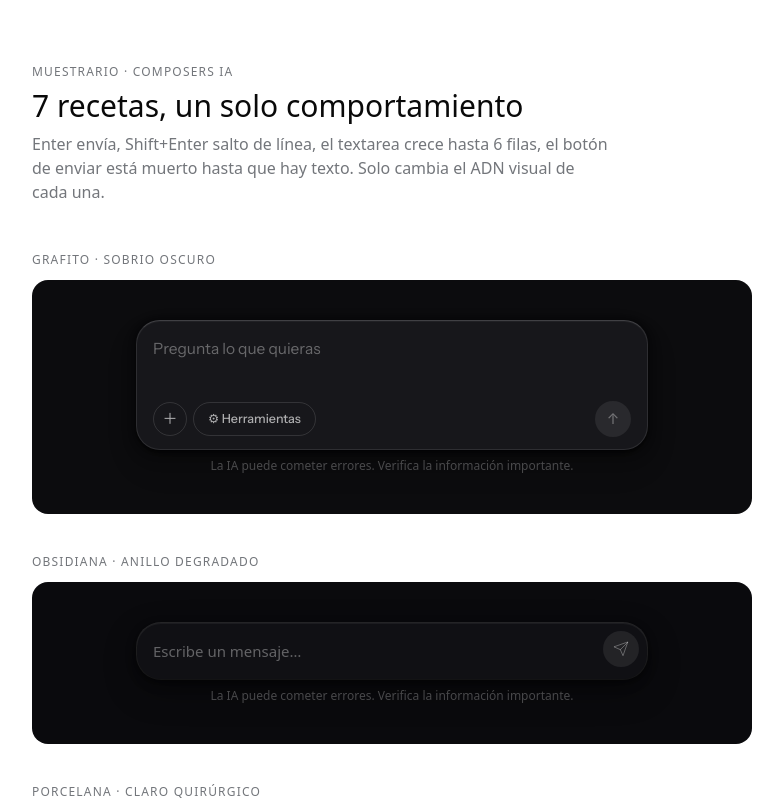
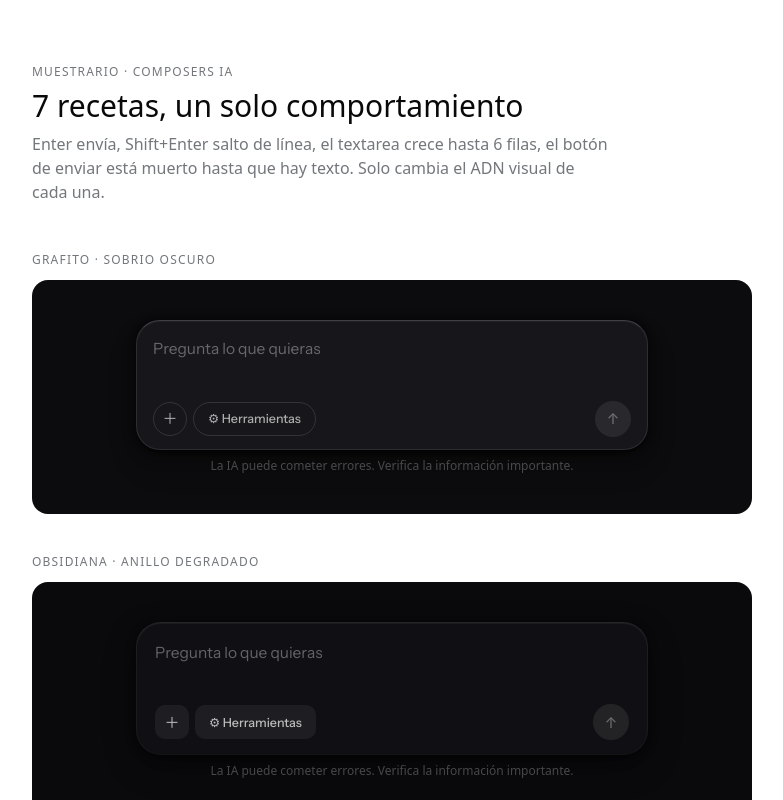
Before and after one commit to turbillon50/catalogo-compoentes, a Next.js app: page /composers in a window 1280 px wide. Shown: the top 800 px of the page, without its empty margins (248-1031 px from the left). Built offline with nearby package versions, Linux system fonts and the light colour scheme.

Commit message:
refactor(composers): Obsidiana sobre las clases CSS reales (el anillo ahora es :focus-within nativo, sin el bug de especificidad de antes)

```diff
--- a/components/composers/ObsidianaComposer.tsx
+++ b/components/composers/ObsidianaComposer.tsx
@@ -1,58 +1,26 @@
 "use client";
 
-import { useState } from "react";
 import { useComposer } from "./useComposer";
-import { IconSend } from "@/components/brand/VFIcons";
+import { ComposerBar } from "./ComposerBar";
 import type { ComposerProps } from "./GrafitoComposer";
 
-/** Obsidiana — delineado degradado de 1px, solo aparece al enfocar. */
-export function ObsidianaComposer({ onSend, placeholder = "Escribe un mensaje…", disclaimer }: ComposerProps) {
+/** Obsidiana — anillo degradado de 1px, solo aparece al enfocar (envuelto en .cmp-ring). */
+export function ObsidianaComposer({ onSend, placeholder = "Pregunta lo que quieras", disclaimer }: ComposerProps) {
   const { value, canSend, textareaRef, handleChange, handleKeyDown, send } = useComposer({ onSend });
-  const [focused, setFocused] = useState(false);
 
   return (
     <div className="w-full max-w-lg">
-      <div
-        className="rounded-[25px] p-px transition-all duration-[350ms] ease-casa"
-        style={{
-          background: focused
-            ? "linear-gradient(100deg,#60a5fa,#a78bfa 40%,#f472b6 80%,#60a5fa)"
-            : "rgba(255,255,255,.14)",
-        }}
-      >
-        <div
-          className="flex items-end gap-2 rounded-[24px] p-2 pl-4"
-          style={{
-            background: "#101014",
-            boxShadow:
-              "inset 0 1px 0 rgba(255,255,255,.05), 0 2px 4px rgba(0,0,0,.3), 0 4px 12px rgba(0,0,0,.3), 0 12px 32px rgba(0,0,0,.35)",
-          }}
-        >
+      <div className="cmp-ring">
+        <div className="cmp cmp--obsidiana">
           <textarea
             ref={textareaRef}
-            rows={1}
+            rows={2}
             value={value}
             onChange={handleChange}
             onKeyDown={handleKeyDown}
-            onFocus={() => setFocused(true)}
-            onBlur={() => setFocused(false)}
             placeholder={placeholder}
-            className="flex-1 resize-none bg-transparent py-2 text-[15px] leading-[1.6] text-[rgba(255,255,255,.92)] outline-none placeholder:text-[rgba(255,255,255,.35)]"
-            style={{ caretColor: "#a78bfa" }}
           />
-          <button
-            type="button"
-            onClick={send}
-            disabled={!canSend}
-            aria-label="Enviar"
-            className="mb-1 flex h-9 w-9 shrink-0 items-center justify-center rounded-full transition-all duration-150 ease-casa active:scale-90"
-            style={{
-              background: canSend ? "linear-gradient(135deg,#60a5fa,#a78bfa)" : "rgba(255,255,255,.08)",
-              color: canSend ? "#101014" : "rgba(255,255,255,.3)",
-            }}
-          >
-            <IconSend size={16} />
-          </button>
+          <ComposerBar canSend={canSend} onSend={send} />
         </div>
       </div>
       {disclaimer && (
```
